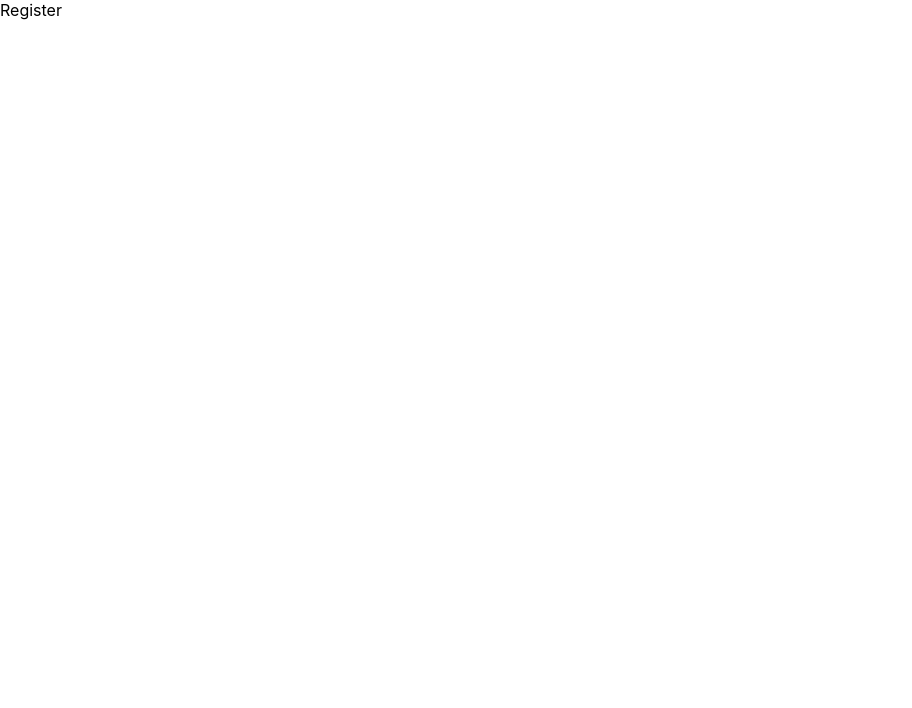
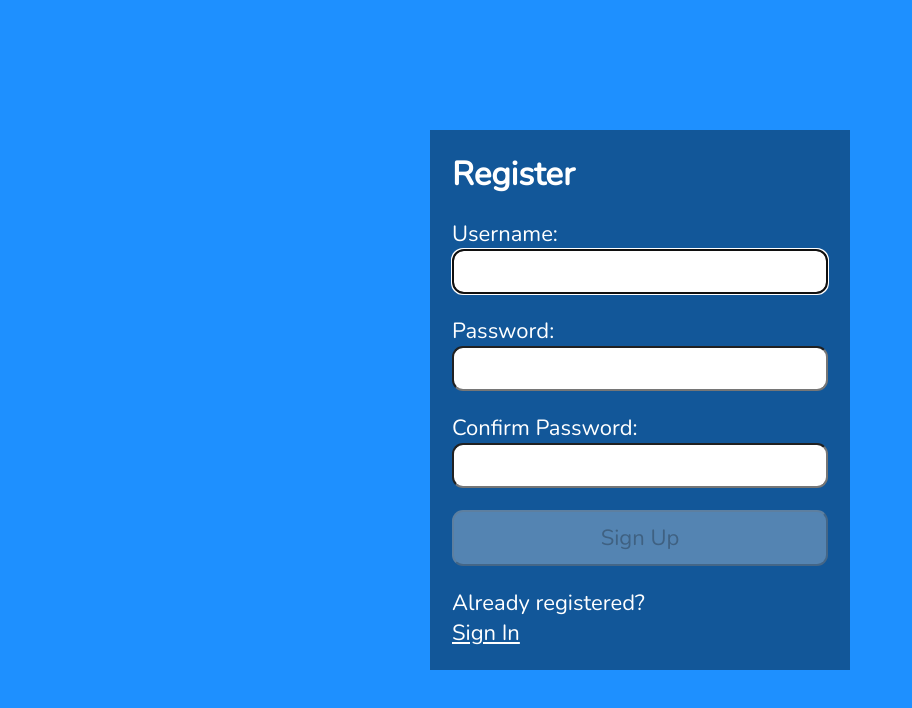
Before and after one commit to necelentano/jwt-auth-mern-demo, a React (Create React App) app in the folder client/: page / in a window 1280 px wide. Shown: the top 708 px of the page, without its empty margins (0-912 px from the left). Built offline with nearby package versions, Linux system fonts and the light colour scheme.

Commit message:
User Registration Form With Custom Validation + Axios setup

```diff
--- a/client/package.json
+++ b/client/package.json
@@ -9,6 +9,7 @@
     "@testing-library/jest-dom": "^5.16.4",
     "@testing-library/react": "^13.1.1",
     "@testing-library/user-event": "^13.5.0",
+    "axios": "^0.26.1",
     "react": "^18.0.0",
     "react-dom": "^18.0.0",
     "react-scripts": "5.0.1",
--- a/client/src/Register.js
+++ b/client/src/Register.js
@@ -5,12 +5,244 @@
   faInfoCircle,
 } from '@fortawesome/free-solid-svg-icons';
 import { FontAwesomeIcon } from '@fortawesome/react-fontawesome';
+import axios from './api/axios';
 
 const USER_REGEX = /^[A-z][A-z0-9-_]{3,23}$/;
 const PWD_REGEX = /^(?=.*[a-z])(?=.*[A-Z])(?=.*[0-9])(?=.*[!@#$%]).{8,24}$/;
+const REGISTER_URL = '/register';
 
 const Register = () => {
-  return <div>Register</div>;
+  const userRef = useRef();
+  // errRef - при ошибке сделаем focus для скринридеров (улучшаем доступность)
+  const errRef = useRef();
+
+  const [user, setUser] = useState('');
+  // validName состояние указывающее валидно ли имя или нет
+  const [validName, setValidName] = useState(false);
+  // userFocus храним состояние фокуса для указанного поля
+  const [userFocus, setUserFocus] = useState(false);
+
+  const [pwd, setPwd] = useState('');
+  const [validPwd, setValidPwd] = useState(false);
+  const [pwdFocus, setPwdFocus] = useState(false);
+
+  const [matchPwd, setMatchPwd] = useState('');
+  const [validMatch, setValidMatch] = useState(false);
+  const [matchFocus, setMatchFocus] = useState(false);
+
+  // состояние для ошибок и уведомлений
+  const [errMsg, setErrMsg] = useState('');
+  const [success, setSuccess] = useState(false);
+
+  useEffect(() => {
+    userRef.current.focus();
+  }, []);
+
+  useEffect(() => {
+    const result = USER_REGEX.test(user);
+    console.log(user);
+    console.log(result);
+    setValidName(result);
+  }, [user]);
+
+  useEffect(() => {
+    const result = PWD_REGEX.test(pwd);
+    console.log(pwd);
+    console.log(result);
+    setValidPwd(result);
+    const match = pwd === matchPwd;
+    setValidMatch(match);
+  }, [pwd, matchPwd]);
+
+  useEffect(() => {
+    setErrMsg('');
+  }, [user, pwd, matchPwd]);
+
+  const handleSubmit = async (e) => {
+    e.preventDefault();
+    // if button enabled with JS hack
+    const v1 = USER_REGEX.test(user);
+    const v2 = PWD_REGEX.test(pwd);
+    if (!v1 || !v2) {
+      setErrMsg('Invalid Entry');
+      return;
+    }
+
+    try {
+      const response = await axios.post(
+        REGISTER_URL,
+        { user, pwd },
+        {
+          headers: { 'Content-Type': 'application/json' },
+          withCredentials: true,
+        }
+      );
+
+      console.log(response.data);
+      console.log(response.accessToken);
+      setSuccess(true);
+      // clear input fields
+    } catch (error) {
+      if (!error?.response) {
+        setErrMsg('No Server Response');
+      } else if (error.response?.status === 409) {
+        setErrMsg('Username Taken');
+      } else {
+        setErrMsg('Registration Failed');
+      }
+      // устанавливаем фокус на поле с ошибкой для скринридеров
+      errRef.current.focus();
+    }
+  };
+
+  return (
+    <>
+      {success ? (
+        <section>
+          <h1>Success!</h1>
+          <p>
+            <a href="#">Sign In</a>
+          </p>
+        </section>
+      ) : (
+        <section>
+          <p
+            ref={errRef}
+            className={errMsg ? 'errmsg' : 'offscreen'}
+            aria-live="assertive"
+          >
+            {errMsg}
+          </p>
+          <h1>Register</h1>
+          <form onSubmit={handleSubmit}>
+            <label htmlFor="username">
+              Username:
+              <FontAwesomeIcon
+                icon={faCheck}
+                className={validName ? 'valid' : 'hide'}
+              />
+              <FontAwesomeIcon
+                icon={faTimes}
+                className={validName || !user ? 'hide' : 'invalid'}
+              />
+            </label>
+            <input
+              type="text"
+              id="username"
+              ref={userRef}
+              autoComplete="off"
+              onChange={(e) => setUser(e.target.value)}
+              value={user}
+              required
+              aria-invalid={validName ? 'false' : 'true'}
+              aria-describedby="uidnote"
+              onFocus={() => setUserFocus(true)}
+              onBlur={() => setUserFocus(false)}
+            />
+            <p
+              id="uidnote"
+              className={
+                userFocus && user && !validName ? 'instructions' : 'offscreen'
+              }
+            >
+              <FontAwesomeIcon icon={faInfoCircle} />
+              4 to 24 characters.
+              <br />
+              Must begin with a letter.
+              <br />
+              Letters, numbers, underscores, hyphens allowed.
+            </p>
+
+            <label htmlFor="password">
+              Password:
+              <FontAwesomeIcon
+                icon={faCheck}
+                className={validPwd ? 'valid' : 'hide'}
+              />
+              <FontAwesomeIcon
+                icon={faTimes}
+                className={validPwd || !pwd ? 'hide' : 'invalid'}
+              />
+            </label>
+            <input
+              type="password"
+              id="password"
+              onChange={(e) => setPwd(e.target.value)}
+              value={pwd}
+              required
+              aria-invalid={validPwd ? 'false' : 'true'}
+              aria-describedby="pwdnote"
+              onFocus={() => setPwdFocus(true)}
+              onBlur={() => setPwdFocus(false)}
+            />
+            <p
+              id="pwdnote"
+              className={pwdFocus && !validPwd ? 'instructions' : 'offscreen'}
+            >
+              <FontAwesomeIcon icon={faInfoCircle} />
+              8 to 24 characters.
+              <br />
+              Must include uppercase and lowercase letters, a number and a
+              special character.
+              <br />
+              Allowed special characters:{' '}
+              <span aria-label="exclamation mark">!</span>{' '}
+              <span aria-label="at symbol">@</span>{' '}
+              <span aria-label="hashtag">#</span>{' '}
+              <span aria-label="dollar sign">$</span>{' '}
+              <span aria-label="percent">%</span>
+            </p>
+
+            <label htmlFor="confirm_pwd">
+              Confirm Password:
+              <FontAwesomeIcon
+                icon={faCheck}
+                className={validMatch && matchPwd ? 'valid' : 'hide'}
+              />
+              <FontAwesomeIcon
+                icon={faTimes}
+                className={validMatch || !matchPwd ? 'hide' : 'invalid'}
+              />
+            </label>
+            <input
+              type="password"
+              id="confirm_pwd"
+              onChange={(e) => setMatchPwd(e.target.value)}
+              value={matchPwd}
+              required
+              aria-invalid={validMatch ? 'false' : 'true'}
+              aria-describedby="confirmnote"
+              onFocus={() => setMatchFocus(true)}
+              onBlur={() => setMatchFocus(false)}
+            />
+            <p
+              id="confirmnote"
+              className={
+                matchFocus && !validMatch ? 'instructions' : 'offscreen'
+              }
+            >
+              <FontAwesomeIcon icon={faInfoCircle} />
+              Must match the first password input field.
+            </p>
+
+            <button
+              disabled={!validName || !validPwd || !validMatch ? true : false}
+            >
+              Sign Up
+            </button>
+          </form>
+          <p>
+            Already registered?
+            <br />
+            <span className="line">
+              {/*put router link here*/}
+              <a href="#">Sign In</a>
+            </span>
+          </p>
+        </section>
+      )}
+    </>
+  );
 };
 
 export default Register;
--- /dev/null
+++ b/client/src/api/axios.js
@@ -0,0 +1,5 @@
+import axios from 'axios';
+
+export default axios.create({
+  baseURL: 'http://localhost:3500',
+});
--- a/client/src/index.css
+++ b/client/src/index.css
@@ -1,13 +1,115 @@
-body {
+@import url('https://fonts.googleapis.com/css2?family=Nunito&display=swap');
+
+* {
   margin: 0;
-  font-family: -apple-system, BlinkMacSystemFont, 'Segoe UI', 'Roboto', 'Oxygen',
-    'Ubuntu', 'Cantarell', 'Fira Sans', 'Droid Sans', 'Helvetica Neue',
-    sans-serif;
-  -webkit-font-smoothing: antialiased;
-  -moz-osx-font-smoothing: grayscale;
+  padding: 0;
+  box-sizing: border-box;
 }
 
-code {
-  font-family: source-code-pro, Menlo, Monaco, Consolas, 'Courier New',
-    monospace;
+html {
+  font-family: 'Nunito', sans-serif;
+  font-size: 22px;
+  color: #fff;
 }
+
+body {
+  min-height: 100vh;
+  background-color: dodgerblue;
+}
+
+.App {
+  display: flex;
+  flex-direction: column;
+  justify-content: center;
+  align-items: center;
+  min-height: 100vh;
+  padding: 1rem 0.5rem;
+}
+
+section {
+  width: 100%;
+  max-width: 420px;
+  min-height: 400px;
+  display: flex;
+  flex-direction: column;
+  justify-content: flex-start;
+  padding: 1rem;
+  background-color: rgba(0, 0, 0, 0.4);
+}
+
+form {
+  display: flex;
+  flex-direction: column;
+  justify-content: space-evenly;
+  flex-grow: 1;
+  padding-bottom: 1rem;
+}
+
+a,
+a:visited {
+  color: #fff;
+}
+
+input[type='text'],
+input[type='password'],
+button,
+textarea {
+  font-family: 'Nunito', sans-serif;
+  font-size: 22px;
+  padding: 0.25rem;
+  border-radius: 0.5rem;
+}
+
+label,
+button {
+  margin-top: 1rem;
+}
+
+button {
+  padding: 0.5rem;
+}
+
+.instructions {
+  font-size: 0.75rem;
+  border-radius: 0.5rem;
+  background: #000;
+  color: #fff;
+  padding: 0.25rem;
+  position: relative;
+  bottom: -10px;
+}
+
+.instructions > svg {
+  margin-right: 0.25rem;
+}
+
+.offscreen {
+  position: absolute;
+  left: -9999px;
+}
+
+.hide {
+  display: none;
+}
+
+.valid {
+  color: limegreen;
+  margin-left: 0.25rem;
+}
+
+.invalid {
+  color: red;
+  margin-left: 0.25rem;
+}
+
+.errmsg {
+  background-color: lightpink;
+  color: firebrick;
+  font-weight: bold;
+  padding: 0.5rem;
+  margin-bottom: 0.5rem;
+}
+
+.line {
+  display: inline-block;
+}
```
Also changed, not shown: 2 other files (tests, documents, lock files or other folders).
